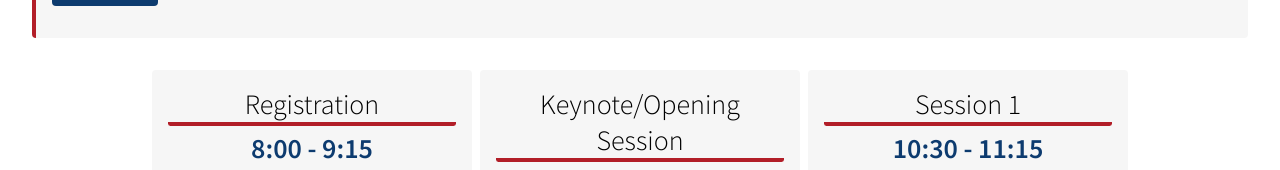
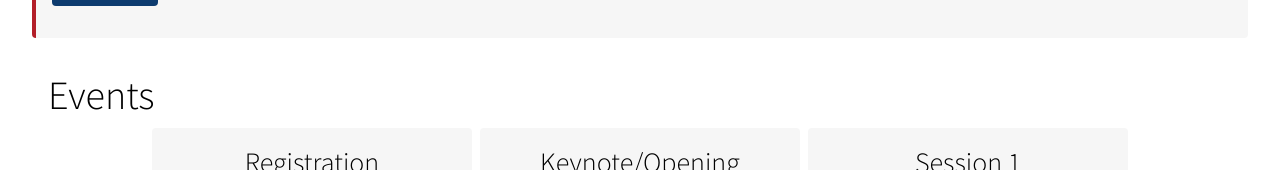
Before and after one commit to nmoore14/BF2023, a Nuxt app in the folder frontend/: page / in a window 1280 px wide. Shown: the part 701-871 px from the top of the page. Built offline with nearby package versions, Linux system fonts and the light colour scheme.

Commit message:
feature -> Working on events section on homepage

```diff
--- a/frontend/pages/index.vue
+++ b/frontend/pages/index.vue
@@ -4,6 +4,7 @@
     <main class="w-full flex col justify-center items-center my-1 px-2">
       <ForumCard />
       <div class="flex row wrap justify-center items-center w-full my-1 p-1 event-cards">
+        <h1 class="w-full title event-section-title">Events</h1>
         <EventCard
           v-for="event in Events"
           :startTime=event.startTime
@@ -53,6 +54,10 @@
 </script>
 
 <style lang="scss" scoped>
+.event-section-title {
+  text-align: left;
+}
+
 .event-cards {
   gap: .5rem;
 }
```
